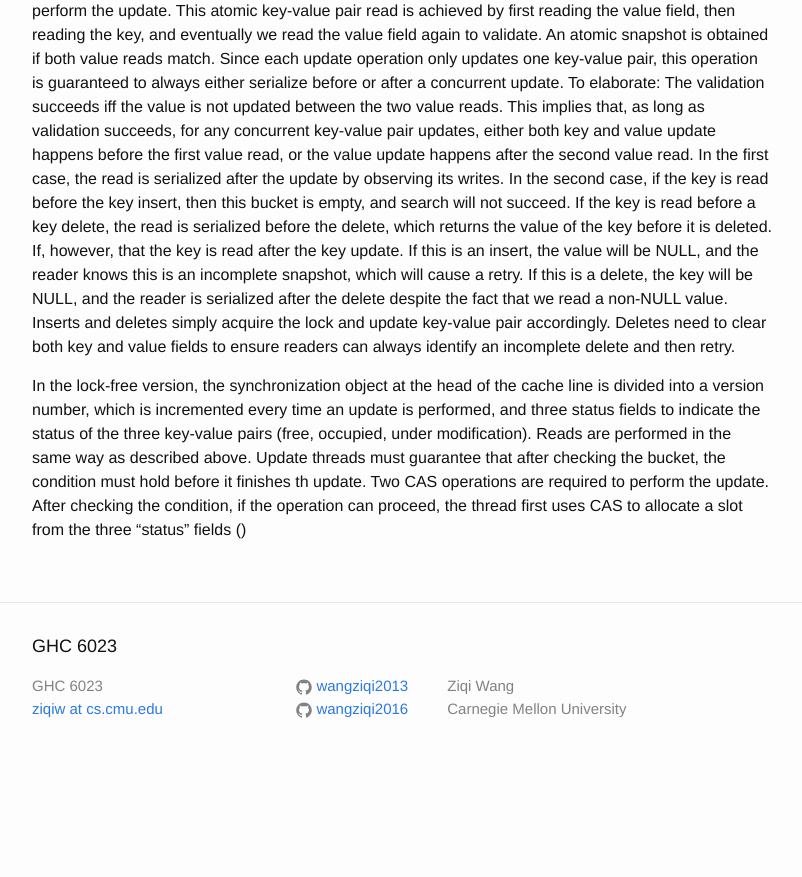
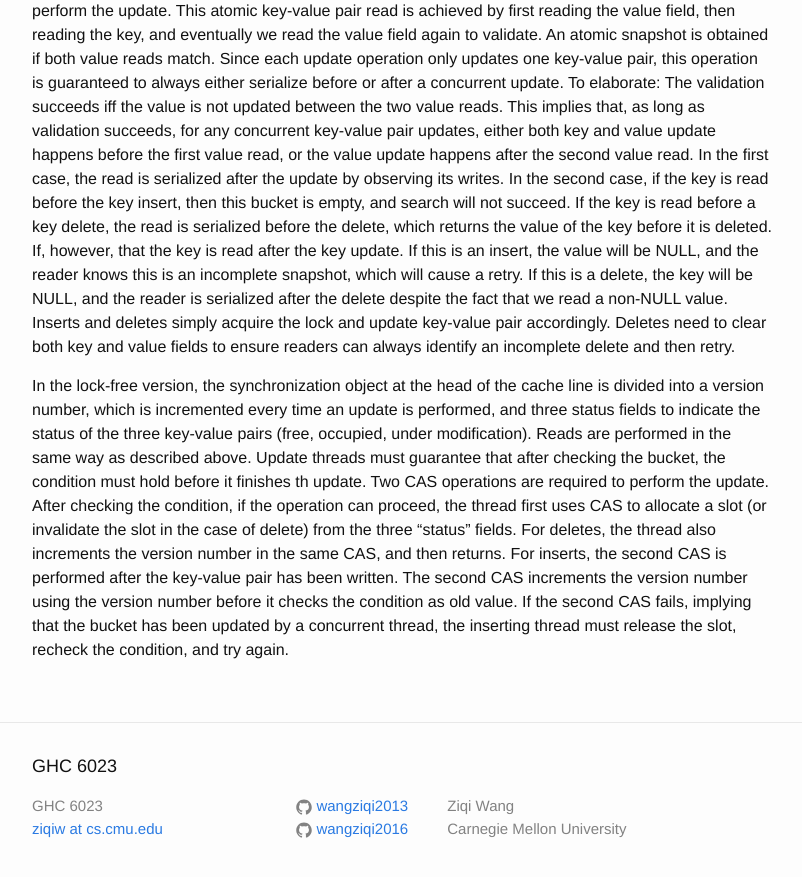
Before and after one commit to wangziqi2013/wangziqi2013.github.io, a Jekyll site: the page built from _posts/2019-11-23-ascy.markdown, in a window 1280 px wide and 900 px high, scrolled down 2560 px. Shown: the top 877 px of the window, without its empty margins (238-1040 px from the left). Built offline with Jekyll 4.4.1, drawn with Linux system fonts in a browser that asks for light colours; before the commit the page ends 3340 px from its top, so only the background shows below that.

Commit message:
Adding insert

```diff
--- a/_posts/2019-11-23-ascy.markdown
+++ b/_posts/2019-11-23-ascy.markdown
@@ -108,4 +108,8 @@ which is incremented every time an update is performed, and three status fields
 key-value pairs (free, occupied, under modification). Reads are performed in the same way as described above. Update
 threads must guarantee that after checking the bucket, the condition must hold before it finishes th update. Two CAS
 operations are required to perform the update. After checking the condition, if the operation can proceed, the thread
-first uses CAS to allocate a slot from the three "status" fields ()
+first uses CAS to allocate a slot (or invalidate the slot in the case of delete) from the three "status" fields. For
+deletes, the thread also increments the version number in the same CAS, and then returns. For inserts, the second CAS
+is performed after the key-value pair has been written. The second CAS increments the version number using the version
+number before it checks the condition as old value. If the second CAS fails, implying that the bucket has been updated
+by a concurrent thread, the inserting thread must release the slot, recheck the condition, and try again.
```
